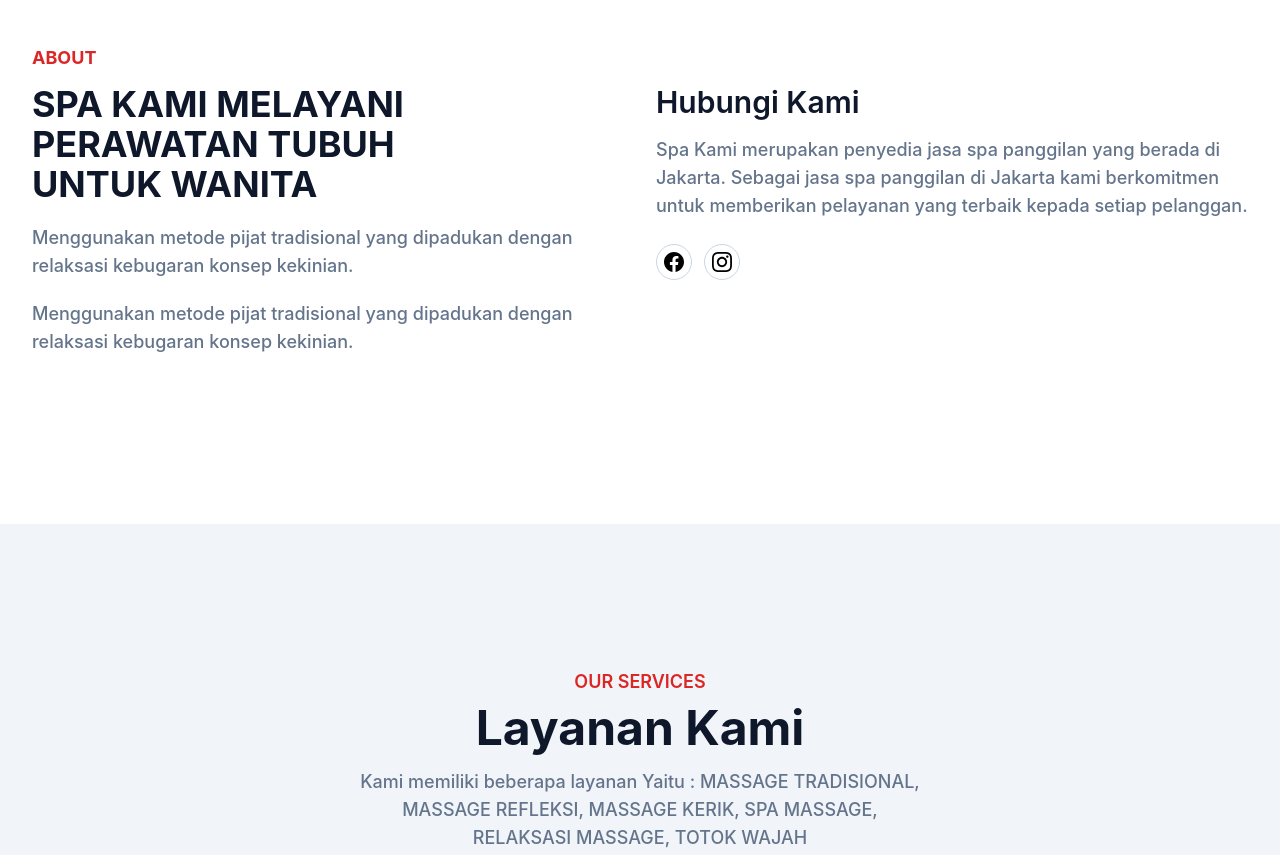
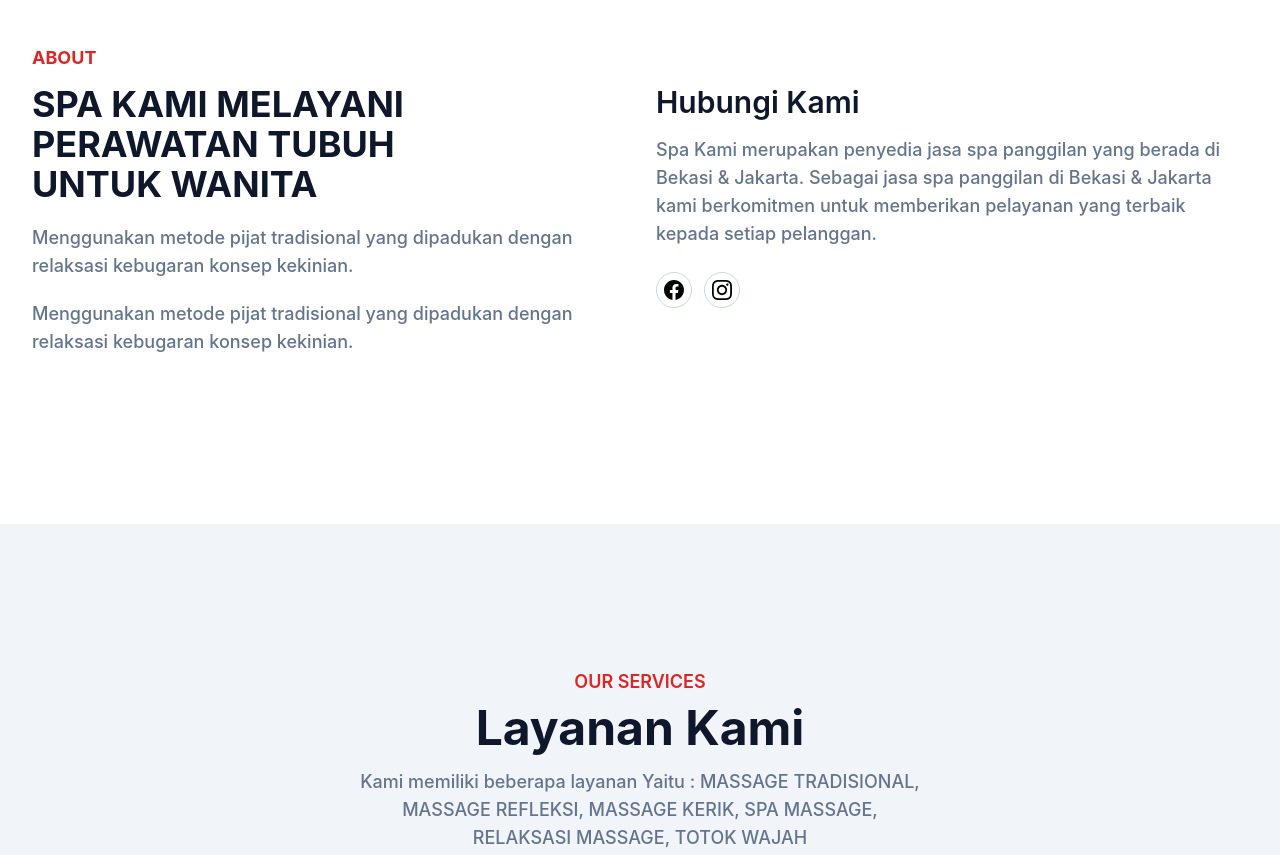
Before and after one commit to kamispa/kamispa.github.io, a website: page index.html in a window 1280 px wide. Shown: the part 780-1635 px from the top of the page. Drawn offline with Linux system fonts and the light colour scheme.

Commit message:
Add files via upload

```diff
--- a/index.html
+++ b/index.html
@@ -86,7 +86,7 @@
           </div>
           <div class="w-full px-4 lg:w-1/2">
             <h3 class="font-semibold text-dark text-2xl mb-4 lg:text-3xl lg:pt-10">Hubungi Kami</h3>
-            <p class="font-medium text-base text-secondary mb-6 lg:text-lg">Spa Kami merupakan penyedia jasa spa panggilan yang berada di Jakarta. Sebagai jasa spa panggilan di Jakarta kami berkomitmen untuk memberikan pelayanan yang terbaik kepada setiap pelanggan.</p>
+            <p class="font-medium text-base text-secondary mb-6 lg:text-lg">Spa Kami merupakan penyedia jasa spa panggilan yang berada di Bekasi & Jakarta. Sebagai jasa spa panggilan di Bekasi & Jakarta kami berkomitmen untuk memberikan pelayanan yang terbaik kepada setiap pelanggan.</p>
             <div class="flex items-center">
               </a>
               <!-- fb -->
@@ -281,7 +281,7 @@
             <p class="font-bold text-2xl mb-2">Hubungi Kami</p>
             <p>kamispa7@gmail.com</p>
             <p>SPA Panggilan</p>
-            <p>Jakarta</p>
+            <p>Bekasi & Jakarta</p>
           </div>
           <div class="w-full px-4 mb-12 md:w-1/3">
             <h3 class="font-semibold text-xl text-white mb-5">Kategori Tulisan</h3>
```
